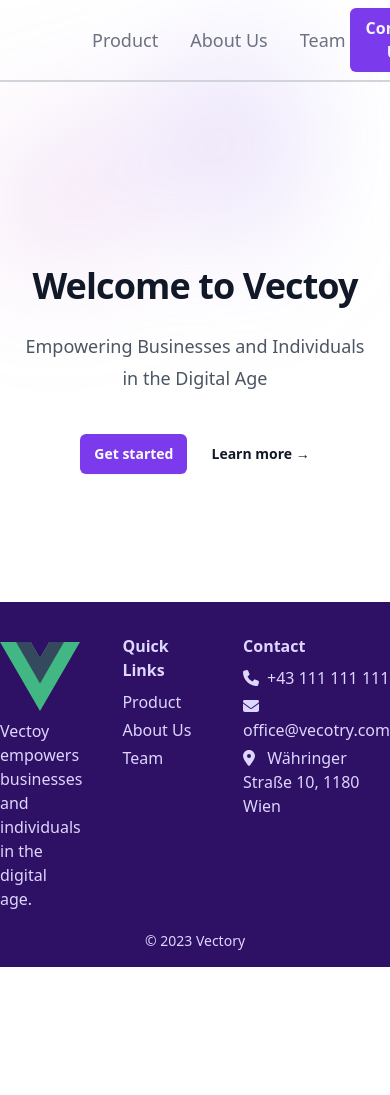
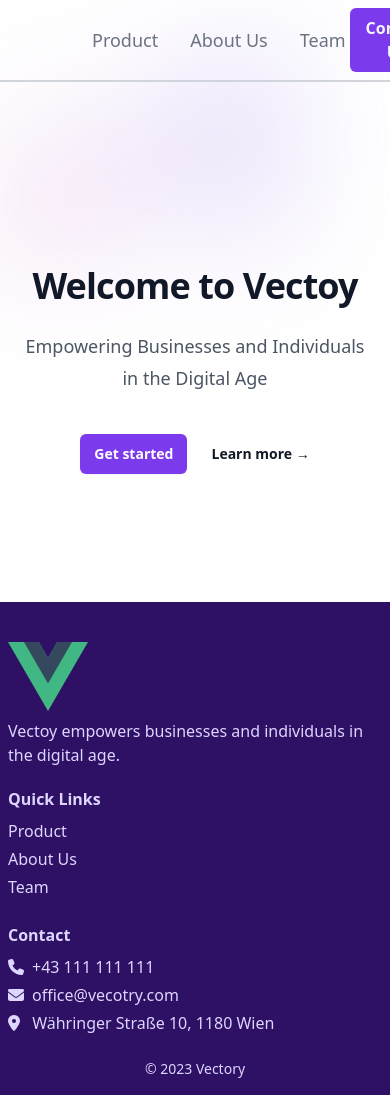
Before and after one commit to lorenzhoerb/towa-case, a Vue app: page / in a window 390 px wide. Shown: the top 1095 px of the page. Before the commit the page ends 967 px from the top, so only its background shows below. Built offline with nearby package versions, Linux system fonts and the light colour scheme.

Commit message:
add responsive footer

```diff
--- a/src/components/footer/Footer.vue
+++ b/src/components/footer/Footer.vue
@@ -20,7 +20,7 @@ export default {
 <template>
     <footer class="bg-violet-950 text-primary-light pt-8 pb-4">
         <div class="mx-auto w-full max-w-screen-lg">
-            <div class="flex justify-between space-x-10">
+            <div class="flex flex-col px-2 justify-between space-y-5 md:flex-row sm:px-0 sm:space-x-5 items-center">
                 <FooterSectionAbout />
                 <FooterSectionNav title="Quick Links" :nav="mainNav" />
                 <FooterSectionContact />
```
